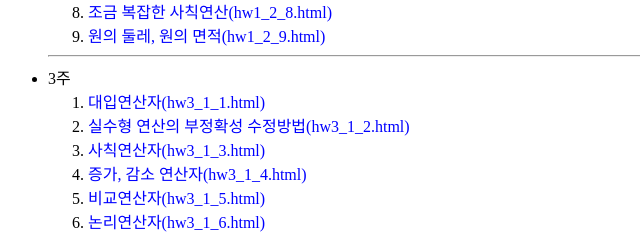
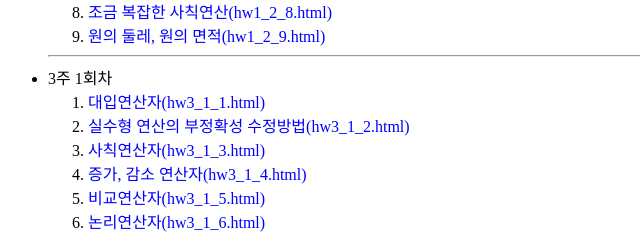
Before and after one commit to yhbin064/yhbin064.github.io, a plain HTML site: page index.html in a window 1280 px wide. Shown: the part 358-593 px from the top of the page, 0-640 px from the left. Drawn offline with Linux system fonts and the light colour scheme.

Commit message:
Update index.html

```diff
--- a/index.html
+++ b/index.html
@@ -26,7 +26,7 @@
     <li><a href="https://yhbin064.github.io/java/1_2_8.html">조금 복잡한 사칙연산(hw1_2_8.html)</a></li>
     <li><a href="https://yhbin064.github.io/java/1_2_9.html">원의 둘레, 원의 면적(hw1_2_9.html)</a></li>
   </ol><hr/>
-  <li> 3주 </li>
+  <li> 3주 1회차 </li>
   <ol>
     <li><a href=https://yhbin064.github.io/java/3_1_1.html>대입연산자(hw3_1_1.html)</a></li>
     <li><a href=https://yhbin064.github.io/java/3_1_2.html>실수형 연산의 부정확성 수정방법(hw3_1_2.html)</a></li>
```
